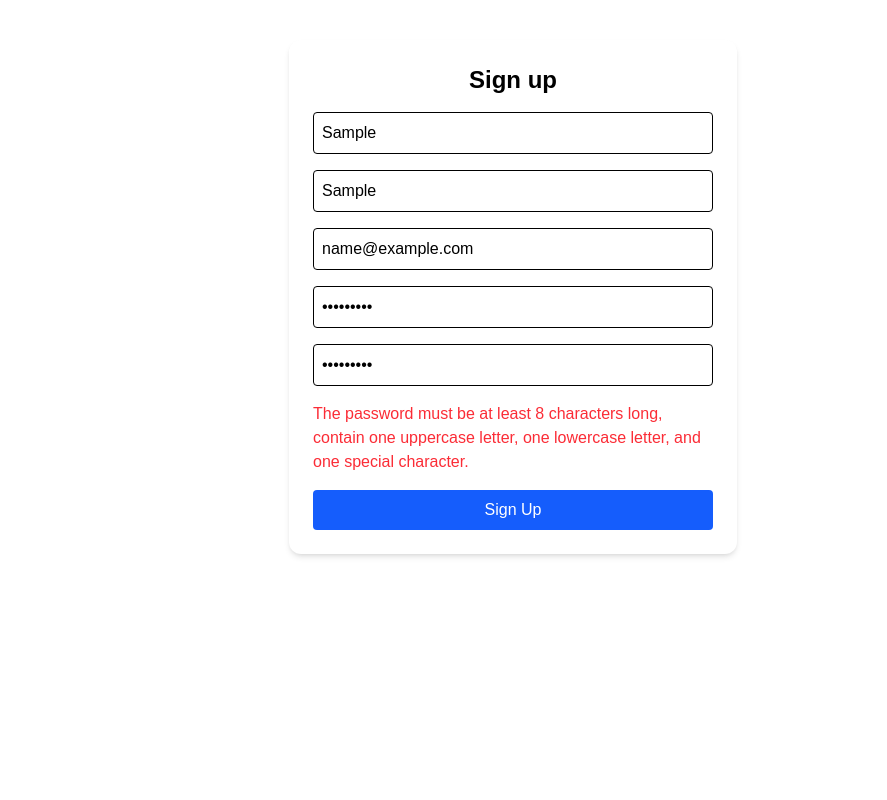
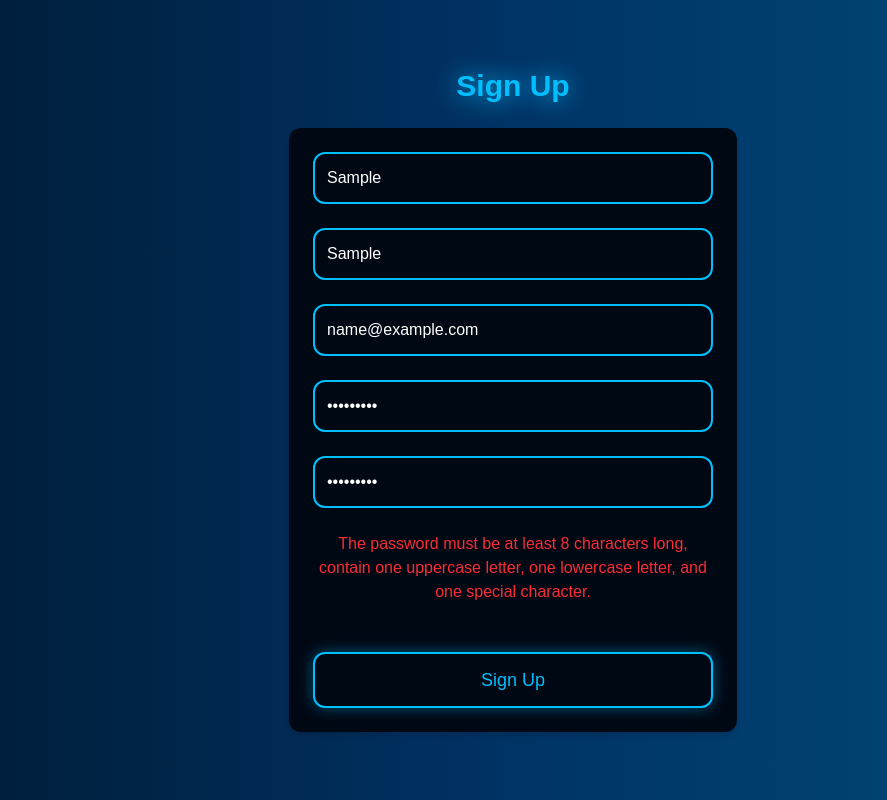
Before and after one commit to Zwee42/TMUK14Project, a Next.js app in the folder hellosociallife/: page /signup in a window 1280 px wide. Both pictures are taken after typing "Sample", "Sample", "name@example.com", "Sample123", "Sample123" into the empty fields and a click on the button "Sign Up". Shown: the whole page, without its empty margins (127-1014 px from the left). Built offline with nearby package versions, Linux system fonts and the light colour scheme.

Commit message:
fixa layout och sign up/in knapparna

```diff
--- a/hellosociallife/pages/index.tsx
+++ b/hellosociallife/pages/index.tsx
@@ -1,6 +1,6 @@
 export default function Home() {
   const handleSignUp = () => {
-    window.location.href = "/register";
+    window.location.href = "/signup";
   };
 
   const handleSignIn = () => {
--- a/hellosociallife/pages/login.tsx
+++ b/hellosociallife/pages/login.tsx
@@ -19,7 +19,7 @@ export default function Home() {
 
   const reg_button = (e: React.MouseEvent) => {
     e.preventDefault();
-    window.location.href = "/register";
+    window.location.href = "/signup";
   };
 
   return (
--- a/hellosociallife/pages/signup.tsx
+++ b/hellosociallife/pages/signup.tsx
@@ -12,7 +12,6 @@ interface FormData {
 }
 
 export default function Home() {
-
   const [formData, setFormData] = useState<FormData>({
     firstName: "",
     lastName: "",
@@ -29,10 +28,11 @@ export default function Home() {
     setFormData((prev) => ({ ...prev, [name]: value }));
   };
 
-      const isPasswordValid = (password : string) : boolean => {
+  const isPasswordValid = (password: string): boolean => {
     const regex = /^(?=.*[a-z])(?=.*[A-Z])(?=.*[^a-zA-Z0-9]).{8,}$/;
     return regex.test(password);
   };
+
   const handleSubmit = (e: React.FormEvent) => {
     e.preventDefault();
 
@@ -56,20 +56,24 @@ export default function Home() {
 
   if (isRegistered) {
     return (
-          <div className="max-w-md mx-auto mt-10 p-6 bg-white rounded-xl shadow-md text-center">
-            <h2 className="text-3xl font-bold text-blue-600">Welcome, {formData.firstName} {formData.lastName}!</h2>
-            <p className="mt-4 text-gray-700">Your account has been created successfully, {formData.firstName} </p>
+      <div className="max-w-md mx-auto mt-10 p-6 bg-[#000814] rounded-xl shadow-md text-center text-white">
+        <h2 className="text-3xl font-bold text-[#00bfff] drop-shadow-[0_0_12px_rgba(0,191,255,0.9)]">
+          Welcome, {formData.firstName} {formData.lastName}!
+        </h2>
+        <p className="mt-4 text-gray-300">Your account has been created successfully, {formData.firstName}.</p>
       </div>
     );
   }
 
   return (
-        <div className="max-w-md mx-auto mt-10 p-6 bg-white rounded-xl shadow-md">
-          <h2 className="text-2xl font-bold mb-4 text-center text-black">Sign up</h2>
+    <div className="h-screen flex flex-col items-center justify-center bg-gradient-to-r from-[#001a33] via-[#003366] to-[#004d7a] text-gray-200 p-8">
+      <h2 className="text-3xl font-bold mb-6 text-center text-[#00bfff] drop-shadow-[0_0_12px_rgba(0,191,255,0.9)]">
+        Sign Up
+      </h2>
 
-          <form onSubmit={handleSubmit} className="space-y-4">
+      <form onSubmit={handleSubmit} className="w-full max-w-md p-6 bg-[#000814] rounded-xl shadow-md space-y-6">
         <input
-          className="w-full p-2 border rounded text-black"
+          className="w-full p-3 bg-[#000814] border-2 border-[#00bfff] text-white rounded-xl focus:outline-none focus:ring-2 focus:ring-[#00bfff]"
           type="text"
           name="firstName"
           placeholder="Firstname"
@@ -78,7 +82,7 @@ export default function Home() {
           required
         />
         <input
-          className="w-full p-2 border rounded text-black"
+          className="w-full p-3 bg-[#000814] border-2 border-[#00bfff] text-white rounded-xl focus:outline-none focus:ring-2 focus:ring-[#00bfff]"
           type="text"
           name="lastName"
           placeholder="Lastname"
@@ -87,16 +91,16 @@ export default function Home() {
           required
         />
         <input
-              className="w-full p-2 border rounded text-black"
+          className="w-full p-3 bg-[#000814] border-2 border-[#00bfff] text-white rounded-xl focus:outline-none focus:ring-2 focus:ring-[#00bfff]"
           type="email"
           name="email"
-              placeholder="E-post"
+          placeholder="Email"
           value={formData.email}
           onChange={handleChange}
           required
         />
         <input
-              className="w-full p-2 border rounded text-black"
+          className="w-full p-3 bg-[#000814] border-2 border-[#00bfff] text-white rounded-xl focus:outline-none focus:ring-2 focus:ring-[#00bfff]"
           type="password"
           name="password"
           placeholder="Password"
@@ -105,7 +109,7 @@ export default function Home() {
           required
         />
         <input
-              className="w-full p-2 border rounded text-black"
+          className="w-full p-3 bg-[#000814] border-2 border-[#00bfff] text-white rounded-xl focus:outline-none focus:ring-2 focus:ring-[#00bfff]"
           type="password"
           name="confirmPassword"
           placeholder="Confirm Password"
@@ -113,10 +117,12 @@ export default function Home() {
           onChange={handleChange}
           required
         />
-            {error && <p className="text-red-500">{error}</p>}
+
+        {error && <p className="text-red-500 text-center">{error}</p>}
+
         <button
           type="submit"
-              className="w-full bg-blue-600 text-white p-2 rounded hover:bg-white-700"
+          className="w-full py-3 mt-6 text-lg bg-[#000814] text-[#00bfff] border-2 border-[#00bfff] rounded-xl shadow-[0_0_15px_rgba(0,191,255,0.4)] hover:bg-[#001a33] transition-all duration-300"
         >
           Sign Up
         </button>
```
Lines whose indentation alone changed are shown as unchanged.
